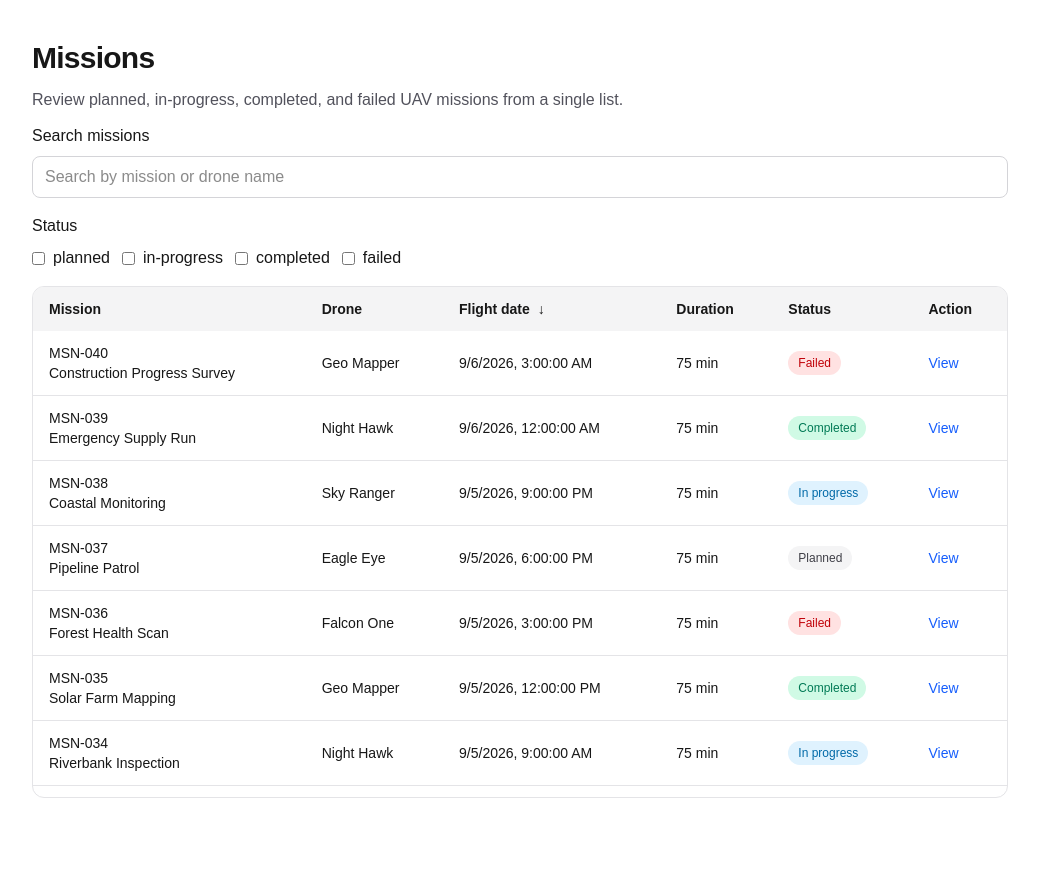
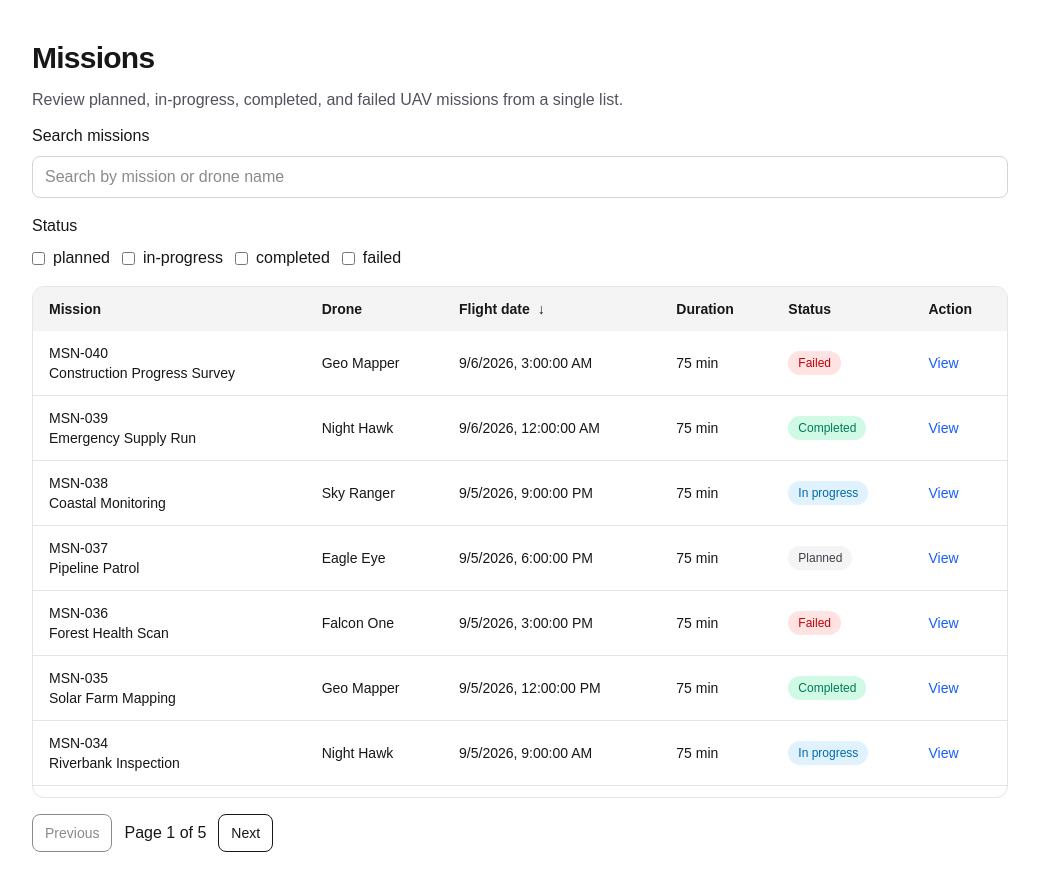
Before and after one commit to Phongphisut-Khenchat-Personal/uav-mission-dashboard, a Next.js app: page /missions in a window 1280 px wide. Shown: the whole page, without its empty margins (120-1159 px from the left). Before the commit the page ends 838 px from the top, so only its background shows below. Built offline with nearby package versions, Linux system fonts and the light colour scheme.

Commit message:
feat: add URL-based sorting and pagination

```diff
--- a/src/components/missions/MissionList.tsx
+++ b/src/components/missions/MissionList.tsx
@@ -1,6 +1,6 @@
 "use client";
 
-import { useEffect, useMemo, useState } from "react";
+import { useCallback, useEffect, useMemo, useState } from "react";
 import { usePathname, useRouter, useSearchParams } from "next/navigation";
 import { MissionTable } from "@/components/missions/MissionTable";
 import { useDebouncedValue } from "@/hooks/useDebouncedValue";
@@ -17,6 +17,8 @@ const missionStatuses: MissionStatus[] = [
   "completed",
   "failed",
 ];
+
+const PAGE_SIZE = 8;
 
 function isMissionStatus(value: string): value is MissionStatus {
   return missionStatuses.includes(value as MissionStatus);
@@ -44,6 +46,9 @@ export function MissionList() {
     return rawStatus.split(",").filter(isMissionStatus);
   }, [searchParams]);
 
+  const dateSortDirection =
+    searchParams.get("sort") === "asc" ? "asc" : "desc";
+
   useEffect(() => {
     async function loadMissions() {
       try {
@@ -68,6 +73,16 @@ export function MissionList() {
     void loadMissions();
   }, []);
 
+  const replaceParams = useCallback(
+    (mutate: (params: URLSearchParams) => void) => {
+      const params = new URLSearchParams(searchParams.toString());
+      mutate(params);
+      const query = params.toString();
+      router.replace(query ? `${pathname}?${query}` : pathname);
+    },
+    [pathname, router, searchParams],
+  );
+
   useEffect(() => {
     const nextQuery = debouncedSearch.trim() ? debouncedSearch : "";
     const currentQuery = searchParams.get("q") ?? "";
@@ -76,20 +91,19 @@ export function MissionList() {
       return;
     }
 
-    const params = new URLSearchParams(searchParams.toString());
-
+    replaceParams((params) => {
       if (nextQuery) {
         params.set("q", nextQuery);
       } else {
         params.delete("q");
       }
 
-    const query = params.toString();
-    router.replace(query ? `${pathname}?${query}` : pathname);
-  }, [debouncedSearch, pathname, router, searchParams]);
+      params.delete("page");
+    });
+  }, [debouncedSearch, replaceParams, searchParams]);
 
   function toggleStatus(status: MissionStatus) {
-    const params = new URLSearchParams(searchParams.toString());
+    replaceParams((params) => {
       const nextStatuses = selectedStatuses.includes(status)
         ? selectedStatuses.filter((value) => value !== status)
         : [...selectedStatuses, status];
@@ -100,8 +114,25 @@ export function MissionList() {
         params.delete("status");
       }
 
-    const query = params.toString();
-    router.replace(query ? `${pathname}?${query}` : pathname);
+      params.delete("page");
+    });
+  }
+
+  function toggleDateSort() {
+    replaceParams((params) => {
+      params.set("sort", dateSortDirection === "asc" ? "desc" : "asc");
+      params.delete("page");
+    });
+  }
+
+  function setPage(page: number) {
+    replaceParams((params) => {
+      if (page <= 1) {
+        params.delete("page");
+      } else {
+        params.set("page", String(page));
+      }
+    });
   }
 
   const filteredMissions = useMemo(() => {
@@ -120,6 +151,30 @@ export function MissionList() {
       return matchesSearch && matchesStatus;
     });
   }, [missions, debouncedSearch, selectedStatuses]);
+
+  const sortedMissions = useMemo(() => {
+    return [...filteredMissions].sort((a, b) => {
+      const difference =
+        new Date(a.startTime).getTime() - new Date(b.startTime).getTime();
+
+      return dateSortDirection === "asc" ? difference : -difference;
+    });
+  }, [filteredMissions, dateSortDirection]);
+
+  const requestedPage = Number(searchParams.get("page") ?? "1");
+  const totalPages = Math.ceil(sortedMissions.length / PAGE_SIZE);
+  const currentPage =
+    !Number.isInteger(requestedPage) || requestedPage < 1
+      ? 1
+      : totalPages < 1
+        ? 1
+        : Math.min(requestedPage, totalPages);
+
+  const startIndex = (currentPage - 1) * PAGE_SIZE;
+  const paginatedMissions = sortedMissions.slice(
+    startIndex,
+    startIndex + PAGE_SIZE,
+  );
 
   if (isLoading) {
     return <p>Loading missions...</p>;
@@ -174,7 +229,44 @@ export function MissionList() {
       {filteredMissions.length === 0 ? (
         <p>No missions match your search.</p>
       ) : (
-        <MissionTable missions={filteredMissions} />
+        <>
+          <MissionTable
+            missions={paginatedMissions}
+            dateSortDirection={dateSortDirection}
+            onToggleDateSort={toggleDateSort}
+          />
+
+          <nav
+            aria-label="Mission pagination"
+            className="flex items-center gap-3"
+          >
+            <button
+              type="button"
+              disabled={currentPage === 1}
+              onClick={() => {
+                setPage(currentPage - 1);
+              }}
+              className="rounded-lg border px-3 py-2 text-sm font-medium disabled:opacity-50"
+            >
+              Previous
+            </button>
+
+            <span>
+              Page {currentPage} of {totalPages}
+            </span>
+
+            <button
+              type="button"
+              disabled={currentPage >= totalPages}
+              onClick={() => {
+                setPage(currentPage + 1);
+              }}
+              className="rounded-lg border px-3 py-2 text-sm font-medium disabled:opacity-50"
+            >
+              Next
+            </button>
+          </nav>
+        </>
       )}
     </div>
   );
--- a/src/components/missions/MissionTable.tsx
+++ b/src/components/missions/MissionTable.tsx
@@ -1,15 +1,16 @@
 "use client";
 
-import { useMemo, useState } from "react";
 import Link from "next/link";
 import { MissionStatusBadge } from "@/components/missions/MissionStatusBadge";
 import type { Mission } from "@/types/mission";
 
+export type DateSortDirection = "asc" | "desc";
+
 interface MissionTableProps {
   missions: Mission[];
+  dateSortDirection: DateSortDirection;
+  onToggleDateSort: () => void;
 }
-
-type DateSortDirection = "asc" | "desc";
 
 function getDurationInMinutes(mission: Mission): number {
   const milliseconds =
@@ -19,36 +20,24 @@ function getDurationInMinutes(mission: Mission): number {
   return Math.round(milliseconds / 60_000);
 }
 
-export function MissionTable({ missions }: MissionTableProps) {
-  const [dateSortDirection, setDateSortDirection] =
-    useState<DateSortDirection>("desc");
-
-  const sortedMissions = useMemo(() => {
-    return [...missions].sort((a, b) => {
-      const difference =
-        new Date(a.startTime).getTime() - new Date(b.startTime).getTime();
-
-      return dateSortDirection === "asc" ? difference : -difference;
-    });
-  }, [missions, dateSortDirection]);
-
-  function toggleDateSort() {
-    setDateSortDirection((current) => (current === "asc" ? "desc" : "asc"));
-  }
-
+export function MissionTable({
+  missions,
+  dateSortDirection,
+  onToggleDateSort,
+}: MissionTableProps) {
   return (
     <>
       <div className="grid gap-3 md:hidden">
         <button
           type="button"
-          onClick={toggleDateSort}
+          onClick={onToggleDateSort}
           className="justify-self-start rounded-lg border px-3 py-2 text-sm font-medium"
         >
           Flight date:{" "}
           {dateSortDirection === "asc" ? "Oldest first" : "Newest first"}
         </button>
 
-        {sortedMissions.map((mission) => (
+        {missions.map((mission) => (
           <article key={mission.id} className="rounded-xl border p-4">
             <header className="flex items-start justify-between gap-3">
               <div>
@@ -103,7 +92,7 @@ export function MissionTable({ missions }: MissionTableProps) {
               >
                 <button
                   type="button"
-                  onClick={toggleDateSort}
+                  onClick={onToggleDateSort}
                   className="inline-flex items-center gap-2 rounded focus-visible:outline-2 focus-visible:outline-offset-2"
                 >
                   Flight date
@@ -125,7 +114,7 @@ export function MissionTable({ missions }: MissionTableProps) {
           </thead>
 
           <tbody className="divide-y divide-zinc-200 dark:divide-zinc-800">
-            {sortedMissions.map((mission) => (
+            {missions.map((mission) => (
               <tr key={mission.id}>
                 <td className="px-4 py-3">
                   <p className="font-medium">{mission.code}</p>
```
Lines whose indentation alone changed are shown as unchanged.
